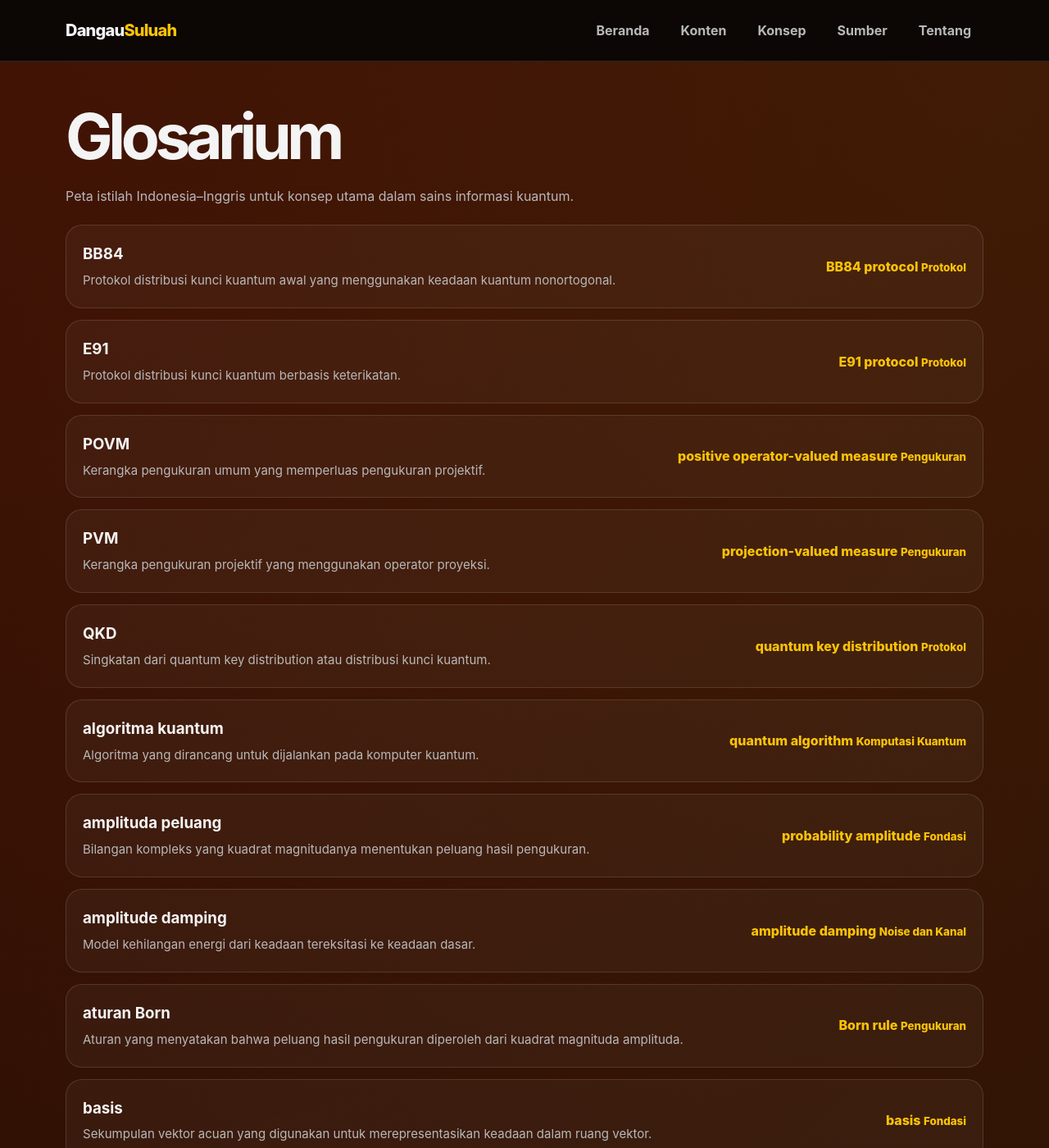
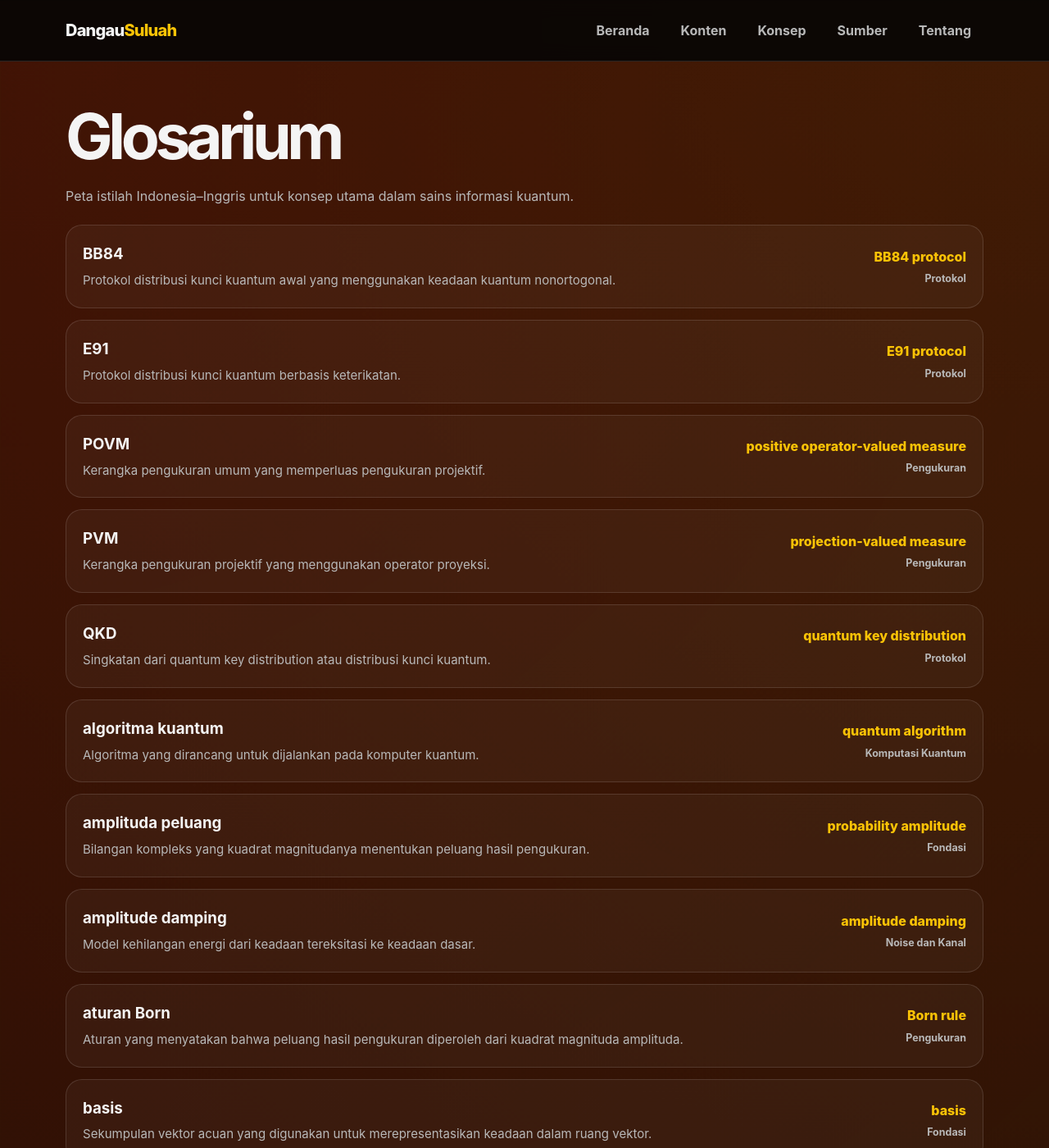
Before and after one commit to dangausuluah/dangausuluah.github.io, a Jekyll site: the page built from glosarium.md, in a window 1280 px wide and 1400 px high. Shown: the whole window at 82% size. Built offline with Jekyll 4.4.1, drawn with Linux system fonts in a browser that asks for light colours.

Commit message:
Update style.css

```diff
--- a/assets/css/style.css
+++ b/assets/css/style.css
@@ -417,6 +417,33 @@ footer {
   color: var(--red);
 }
 
+.glossary-item {
+  scroll-margin-top: 100px;
+}
+
+.glossary-meta {
+  display: grid;
+  gap: 4px;
+  text-align: right;
+}
+
+.glossary-meta span {
+  color: var(--yellow);
+  font-weight: 800;
+}
+
+.glossary-meta small {
+  color: var(--muted);
+  font-size: 0.78rem;
+  font-weight: 700;
+}
+
+@media (max-width: 850px) {
+  .glossary-meta {
+    text-align: left;
+  }
+}
+
 @media (max-width: 850px) {
   .nav {
     align-items: flex-start;
```
